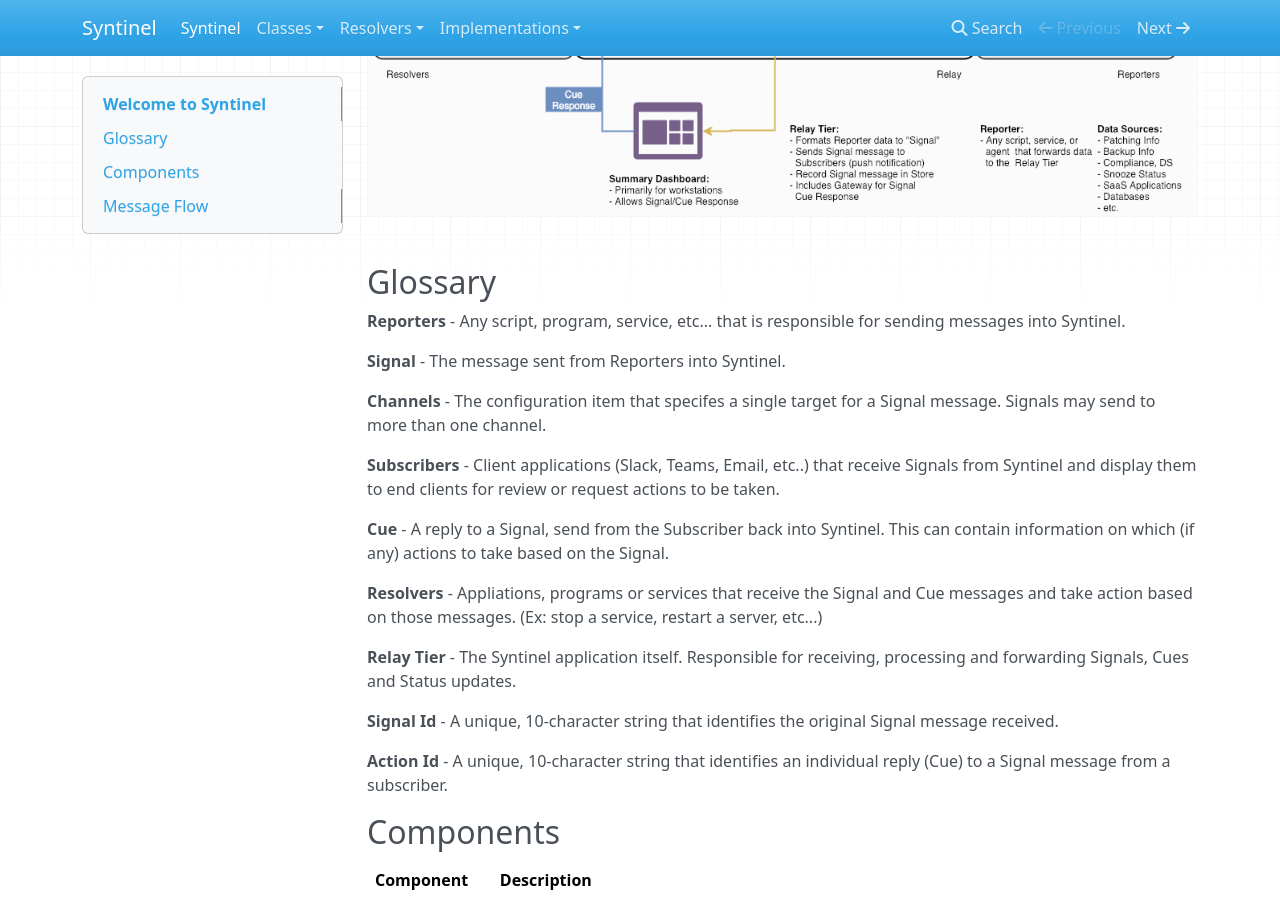
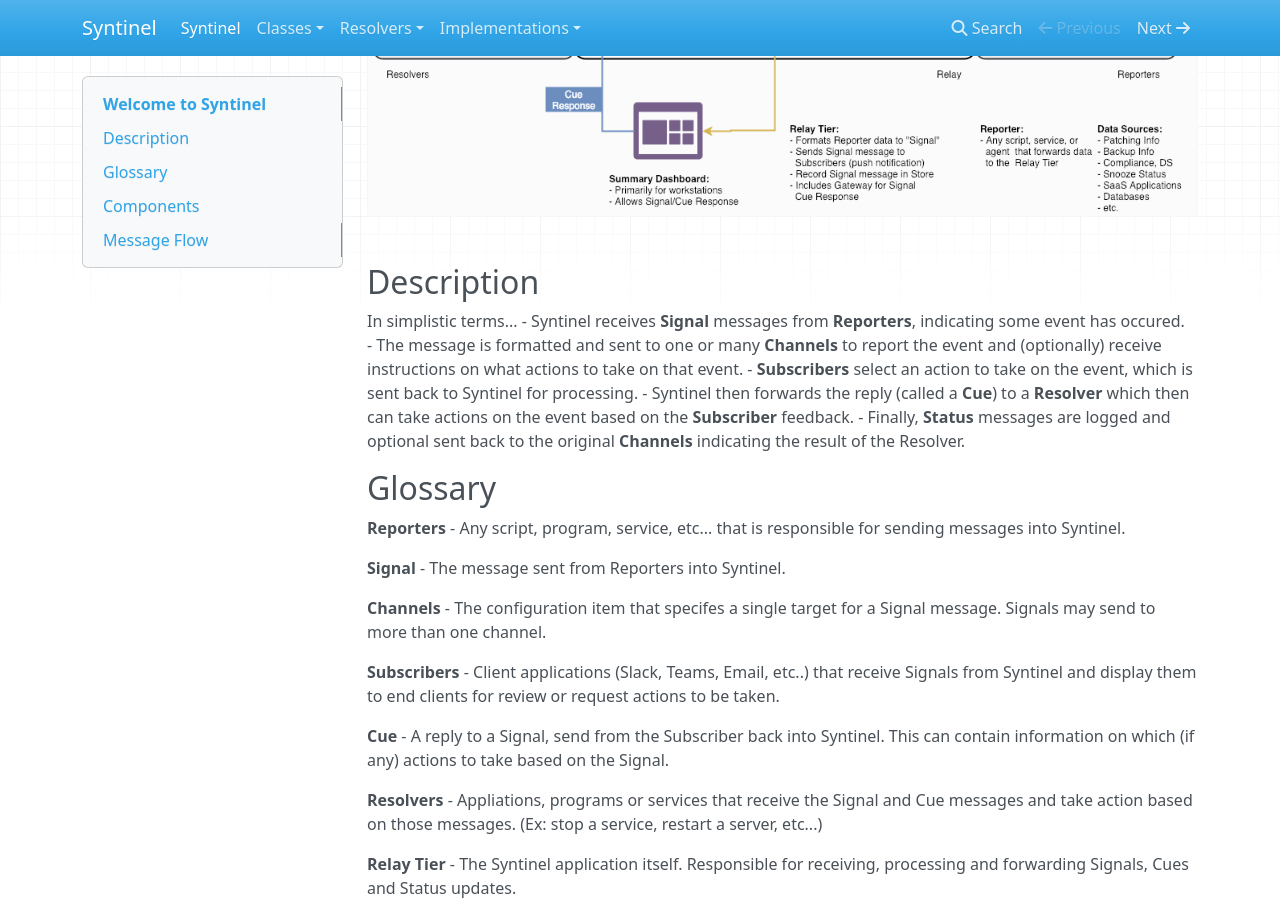
Before and after one commit to SynapseProject/syntinel.docs, an MkDocs documentation site: the page built from docs/index.md, in a window 1280 px wide and 900 px high, scrolled down 647 px. Built offline with MkDocs 1.6.1, drawn with Linux system fonts in a browser that asks for light colours; nearby versions of some CDN libraries; old or Windows-style settings are respelled for this version of MkDocs.

Commit message:
Added "happy path" description of Syntinel

```diff
--- a/docs/index.md
+++ b/docs/index.md
@@ -3,6 +3,15 @@
 Syntinel is a notification engine that communicates messages to a variety of endpoints and can take actions based on replies to those messages.
 
 ![Architecture Components](resources/draw.io/Architecture-Components.png)
+
+## Description
+
+In simplistic terms...
+- Syntinel receives **Signal** messages from **Reporters**, indicating some event has occured.
+- The message is formatted and sent to one or many **Channels** to report the event and (optionally) receive instructions on what actions to take on that event.
+- **Subscribers** select an action to take on the event, which is sent back to Syntinel for processing.
+- Syntinel then forwards the reply (called a **Cue**) to a **Resolver** which then can take actions on the event based on the **Subscriber** feedback.
+- Finally, **Status** messages are logged and optional sent back to the original **Channels** indicating the result of the Resolver.
 
 ## Glossary
 
```
